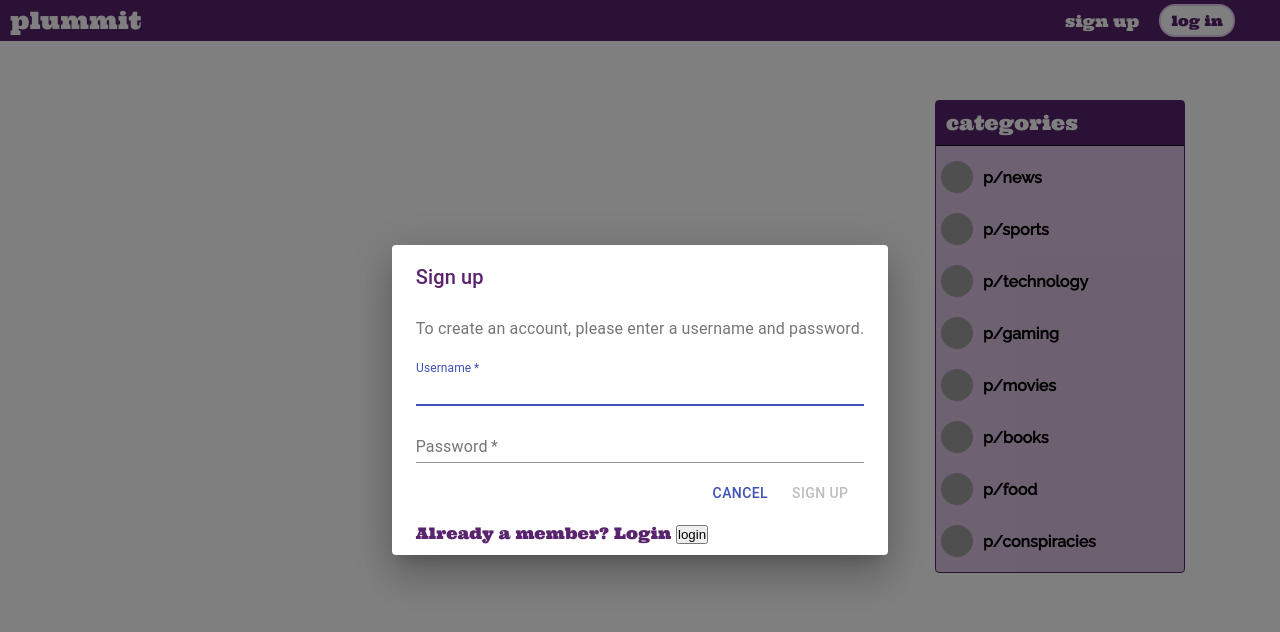
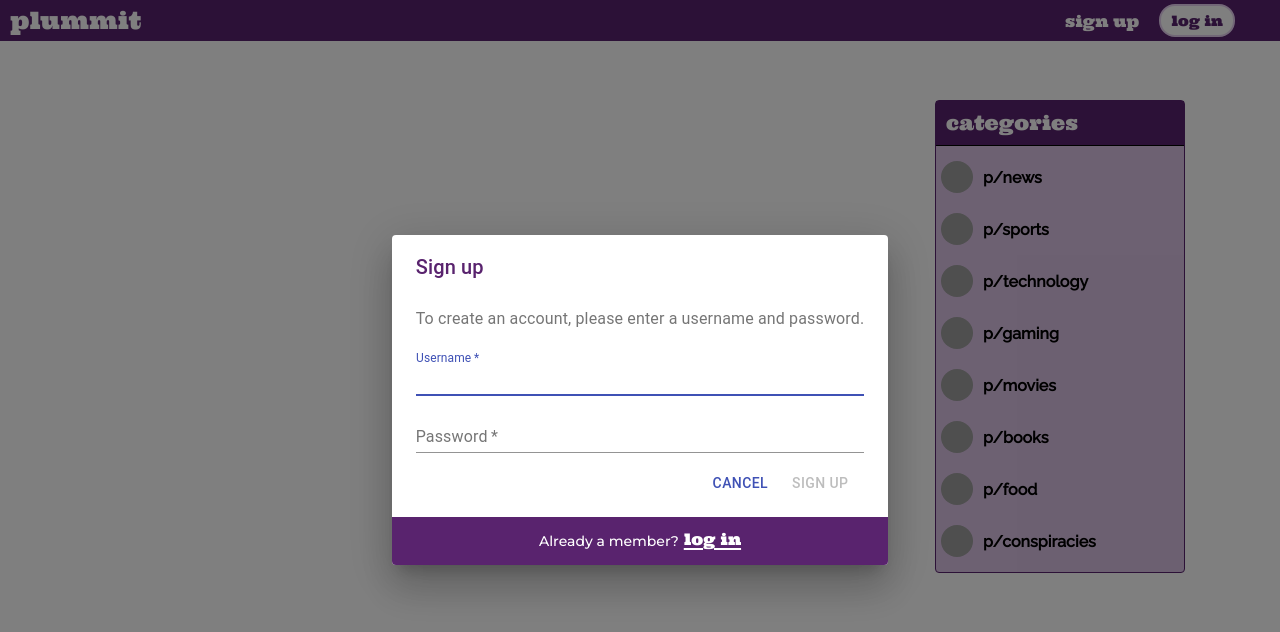
Before and after one commit to tldav/plumm-it, a React (Create React App) app in the folder client/: page / in a window 1280 px wide. Both pictures are taken after a click on the button "sign up". Shown: the top 632 px of the page. Built offline with nearby package versions, Linux system fonts and the light colour scheme; no server answers; grey boxes are pictures that could not be loaded; a web font is replaced by a local one.

Commit message:
add open/close input for comment replies

```diff
--- a/client/src/components/CommentItem.jsx
+++ b/client/src/components/CommentItem.jsx
@@ -1,4 +1,4 @@
-import React, { useContext, useState } from "react";
+import React, { useContext, useState, useEffect, useRef } from "react";
 import ArrowUpwardIcon from "@material-ui/icons/ArrowUpward";
 import ArrowDownwardIcon from "@material-ui/icons/ArrowDownward";
 import IconButton from "@material-ui/core/IconButton";
@@ -10,14 +10,26 @@ import "../stylesheets/Comment.css";
 
 const CommentItem = ({ comment }) => {
   const {setIsSignupOpen, user, isLoggedIn} = useContext(UserContext)
-  const [isInput, setisInput] = useState(false)
+  const [isInputVisible, setIsInputVisible] = useState(false)
+  const refWrapper = useRef(null)
 
   const votes = (a, b) => {
     return a - b;
   };
 
+
+  useEffect(() => {
+    const handleClickOutside = (e) => {
+      if (refWrapper.current && !refWrapper.current.contains(e.target) && isInputVisible) {
+        setIsInputVisible(false)
+      }
+    }
+    document.addEventListener("click", handleClickOutside, false );
+    return () => document.removeEventListener("click", handleClickOutside, false)
+  }, [isInputVisible])
+
   const onReplyClick = () => {
-    !user.username && !isLoggedIn ? setIsSignupOpen(true) : setisInput(true)
+    !user.username && !isLoggedIn ? setIsSignupOpen(true) : setIsInputVisible(true)
   }
 
   return (
@@ -39,7 +51,7 @@ const CommentItem = ({ comment }) => {
             )} • ⤮ ${votes(comment.upvotes, comment.downvotes)}`}
             </p>
             <p>{comment.body}</p>
-            {isInput ? <Input className="reply-input" /> : null}
+            {isInputVisible ? <div ref={refWrapper}><Input className="reply-input" /> </div> : null}
             <IconButton onClick={onReplyClick} className="reply-button" size="small">
               <ChatBubbleIcon className="reply-icon" />
               <p id="reply-text">Reply</p>
--- a/client/src/components/Input.jsx
+++ b/client/src/components/Input.jsx
@@ -29,6 +29,7 @@ const Input = ({thread, user}) => {
     <>
       <Paper id="inputRoot" component="form" onSubmit={onCommentSubmit} >
         <InputBase
+          autoFocus
           fullWidth
           multiline
           rows={4}
--- a/client/src/components/Modal.jsx
+++ b/client/src/components/Modal.jsx
@@ -56,14 +56,14 @@ const Modal = ({ purpose, open, setOpen }) => {
               {dialogPurpose.contentText}
             </DialogContentText>
             <LogSignForm dialogPurpose={dialogPurpose} handleModalClose={() => setOpen(false)} open={open} />
-            {purpose === "signup" ?
-            <div>
-              Already a member? Login <button onClick={modalSwitch}>login</button>
+          </DialogContent>
+          {purpose === "signup" ?
+            <div className="modal-footer" >
+              <p>Already a member? </p><button className="no-style-button no-style-button-alt" onClick={modalSwitch}> log in</button>
             </div> :
-            <div>
-              Need an account? Sign up <button onClick={modalSwitch}>signup</button>
+            <div className="modal-footer" >
+              <p>Not a member?</p><button className="no-style-button no-style-button-alt" onClick={modalSwitch}>sign up</button>
             </div>}
-          </DialogContent>
         </Dialog>
       </div>
   );
--- a/client/src/stylesheets/Modal.css
+++ b/client/src/stylesheets/Modal.css
@@ -67,6 +67,17 @@
 	border-radius: 5px;
 }
 
+/* #form-dialog-title {
+	background: #59236e;
+	margin-bottom: 10px;
+}
+
+#form-dialog-title h2 {
+	color: #fff;
+	font-family: "Ultra", serif;
+	text-transform: lowercase;
+} */
+
 .logged-out-banner button {
 	margin-top: 1.5px;
 }
@@ -94,3 +105,16 @@
 	color: limegreen;
 	font-weight: bold;
 }
+
+.modal-footer {
+	background: #59236e;
+	display: flex;
+	justify-content: center;
+	padding: 12px 0;
+	align-items: flex-start;
+}
+
+.modal-footer p {
+	color: #fff;
+	margin-right: 5px;
+}
```
Also changed, not shown: 1 other file (tests, documents, lock files or other folders).
